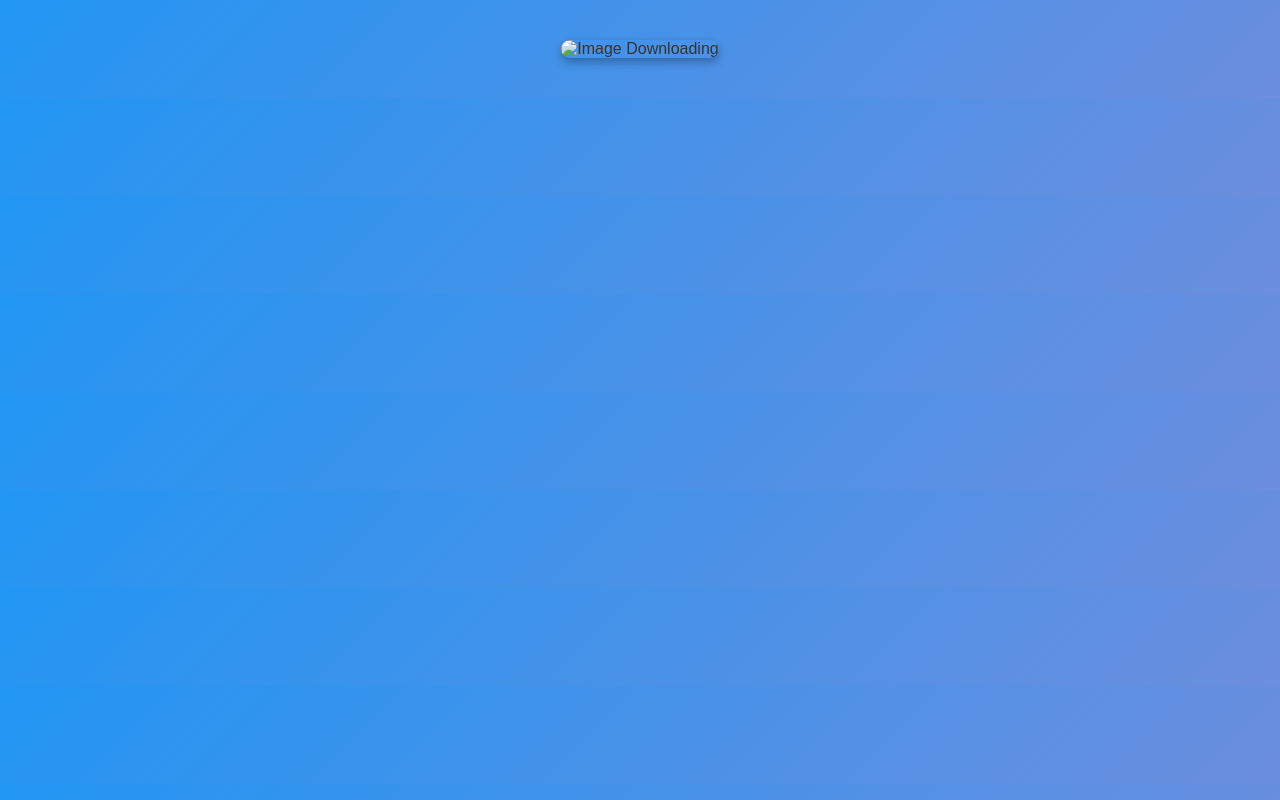
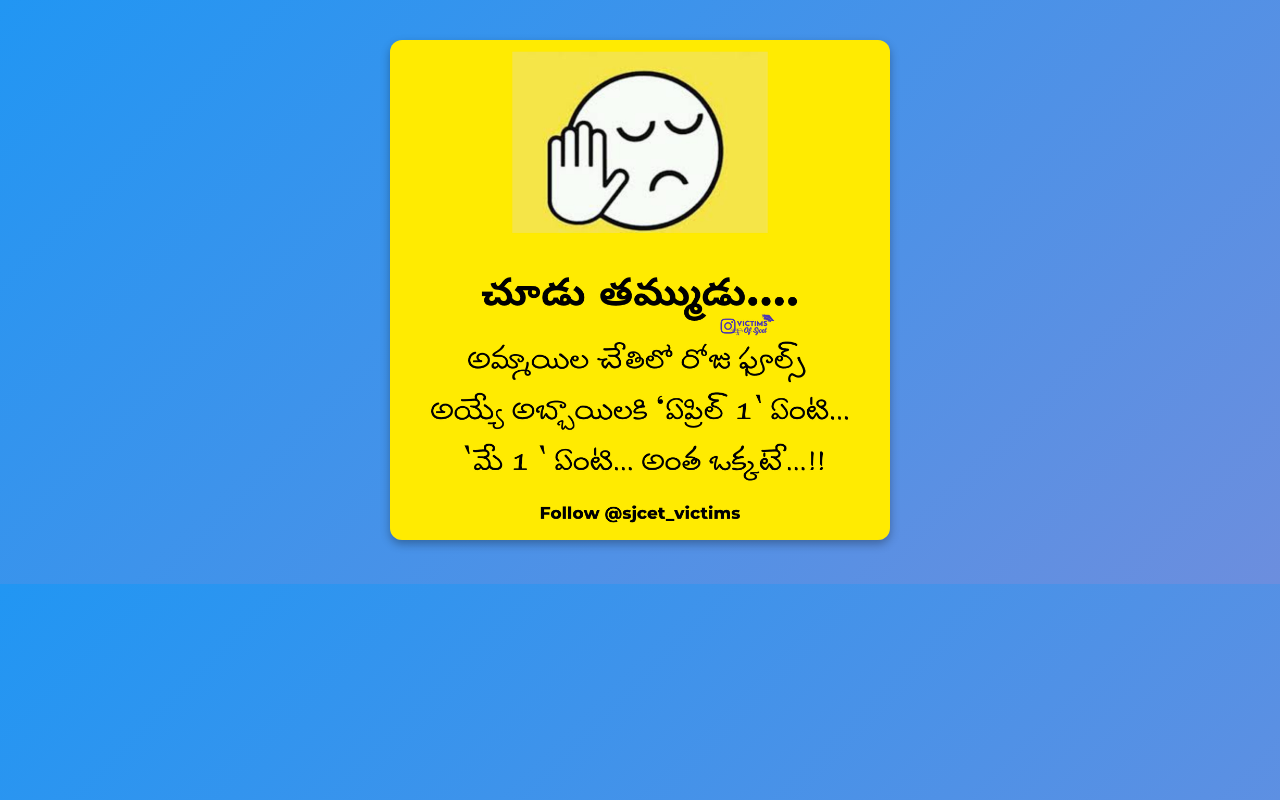
Before and after one commit to udysai/AdminFaceReveal, a plain HTML site: page Abbai.html in a window 1280 px wide. Drawn offline with Linux system fonts and the light colour scheme.

Commit message:
Update Abbai.html

```diff
--- a/Abbai.html
+++ b/Abbai.html
@@ -42,7 +42,7 @@
 <body>
 
     <div class="image-container">
-        <img src="images\InShot_20250330_132732746.jpg" alt="Image Downloading" height="500" width="500">
+        <img src="InShot_20250330_132732746.jpg" alt="Image Downloading" height="500" width="500">
     </div>
 
 </body>
```
